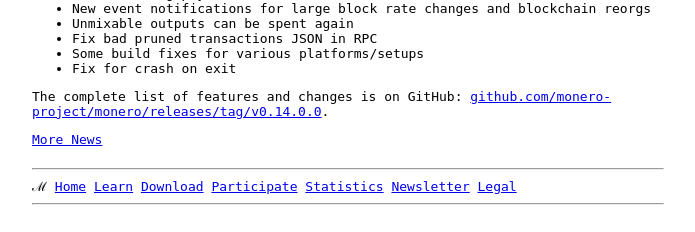
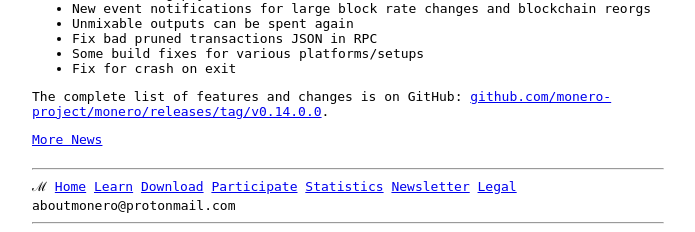
Before and after one commit to aboutmonero/aboutmonero, a Flask app: page / in a window 1280 px wide. Shown: the part 1131-1363 px from the top of the page, without its empty margins (292-987 px from the left). Before the commit the page ends 1336 px from the top, so only its background shows below. Run offline with Flask 2, Linux system fonts and the light colour scheme.

Commit message:
save test

```diff
--- a/templates/index.html
+++ b/templates/index.html
@@ -95,6 +95,7 @@ March after the network update.</p>
 <a href="statistics.html">Statistics</a>
 <a href="newsletter.html">Newsletter</a>
 <a href="legal.html">Legal</a>
+aboutmonero@protonmail.com
 </body>
 <hr>
 </div>
--- a/templates/learn.html
+++ b/templates/learn.html
@@ -55,7 +55,6 @@ These guides serve as resources for people who are interested in learning more a
 
 </ul>
 </div>
-<br>
 <hr>
 <h2>Recommended External Resources</h2>
 These are some useful materials members of the community have written or created for learning about monero.
```
